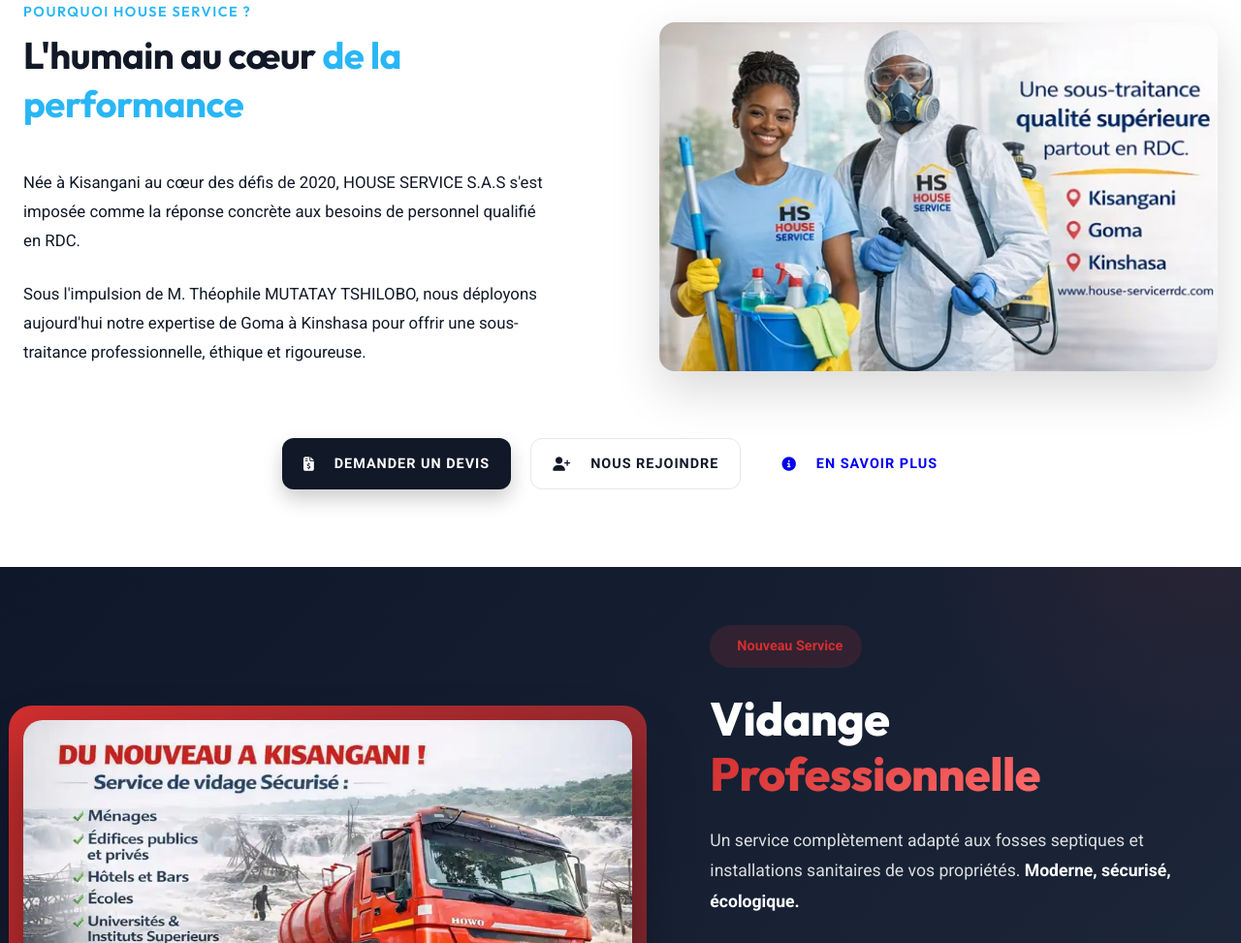
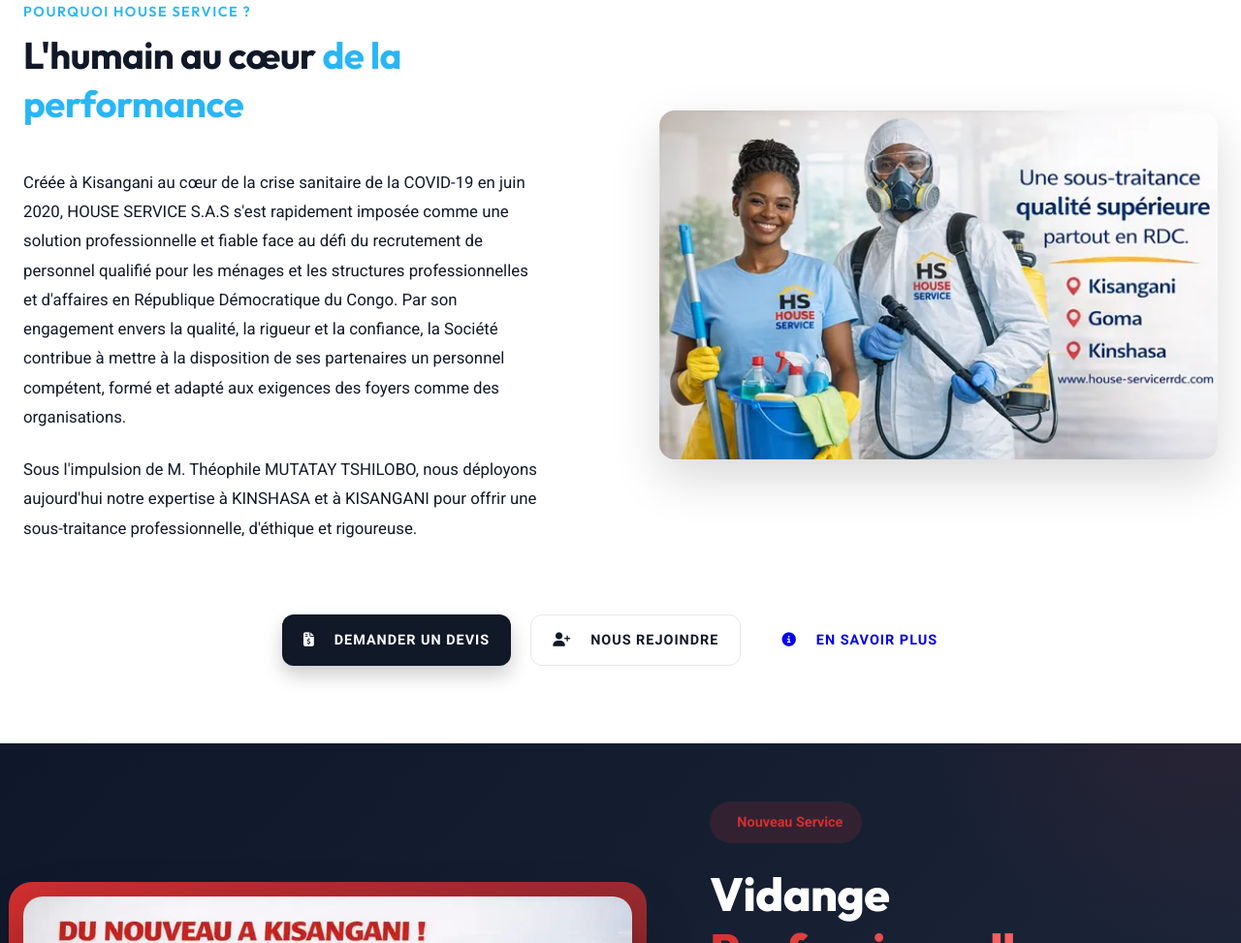
Before and after one commit to magnumtheone/house-services, a plain HTML site: page index.html in a window 1280 px wide. Shown: the part 1295-2268 px from the top of the page at 97% size. Drawn offline with nearby package versions, Linux system fonts and the light colour scheme; some icons are missing.

Commit message:
modifications d'About

```diff
--- a/index.html
+++ b/index.html
@@ -1712,8 +1712,8 @@
                         <h4>Pourquoi House Service ?</h4>
                         <h2>L'humain au cœur <span class="text-blue">de la performance</span></h2>
                     </div>
-                    <p>Née à Kisangani au cœur des défis de 2020, HOUSE SERVICE S.A.S s'est imposée comme la réponse concrète aux besoins de personnel qualifié en RDC.</p>
-                    <p>Sous l'impulsion de M. Théophile MUTATAY TSHILOBO, nous déployons aujourd'hui notre expertise de Goma à Kinshasa pour offrir une sous-traitance professionnelle, éthique et rigoureuse.</p>
+                    <p>Créée à Kisangani au cœur de la crise sanitaire de la COVID-19 en juin 2020, HOUSE SERVICE S.A.S s'est rapidement imposée comme une solution professionnelle et fiable face au défi du recrutement de personnel qualifié pour les ménages et les structures professionnelles et d'affaires en République Démocratique du Congo. Par son engagement envers la qualité, la rigueur et la confiance, la Société contribue à mettre à la disposition de ses partenaires un personnel compétent, formé et adapté aux exigences des foyers comme des organisations.</p>
+                    <p>Sous l'impulsion de M. Théophile MUTATAY TSHILOBO, nous déployons aujourd'hui notre expertise à KINSHASA et à KISANGANI pour offrir une sous-traitance professionnelle, d'éthique et rigoureuse.</p>
 
                     <!--<div class="stats-container">
                         <div class="stat-item">
```
